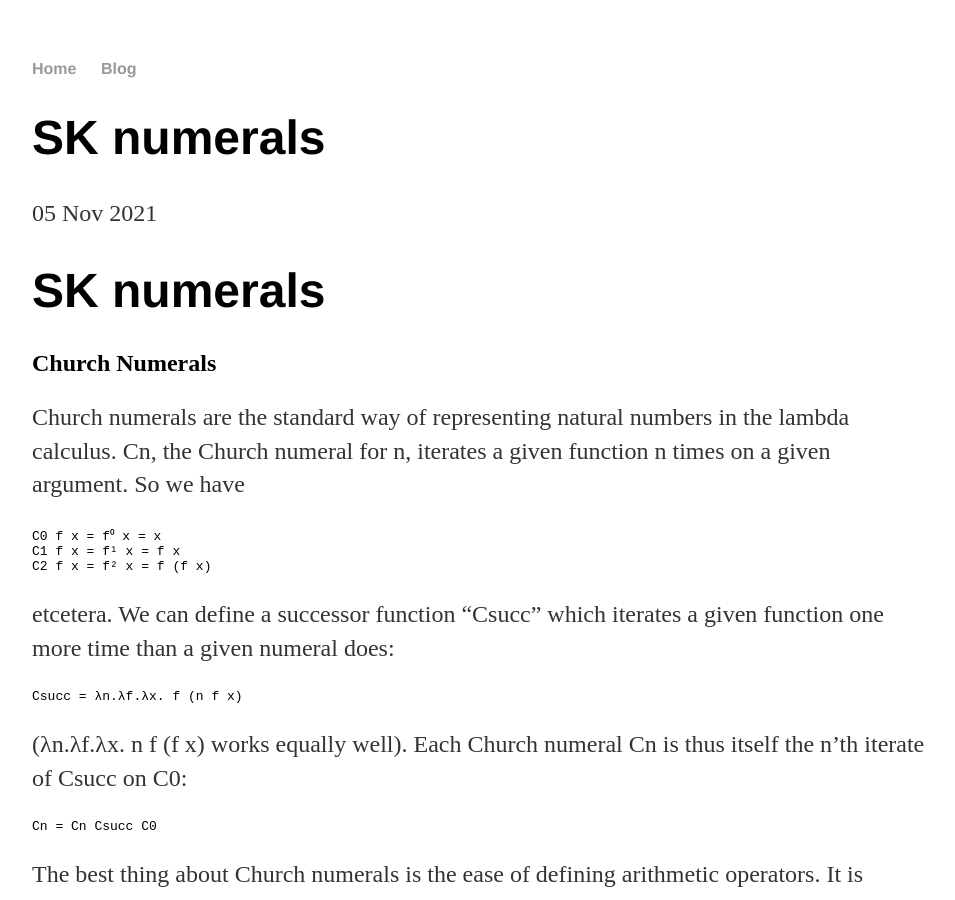
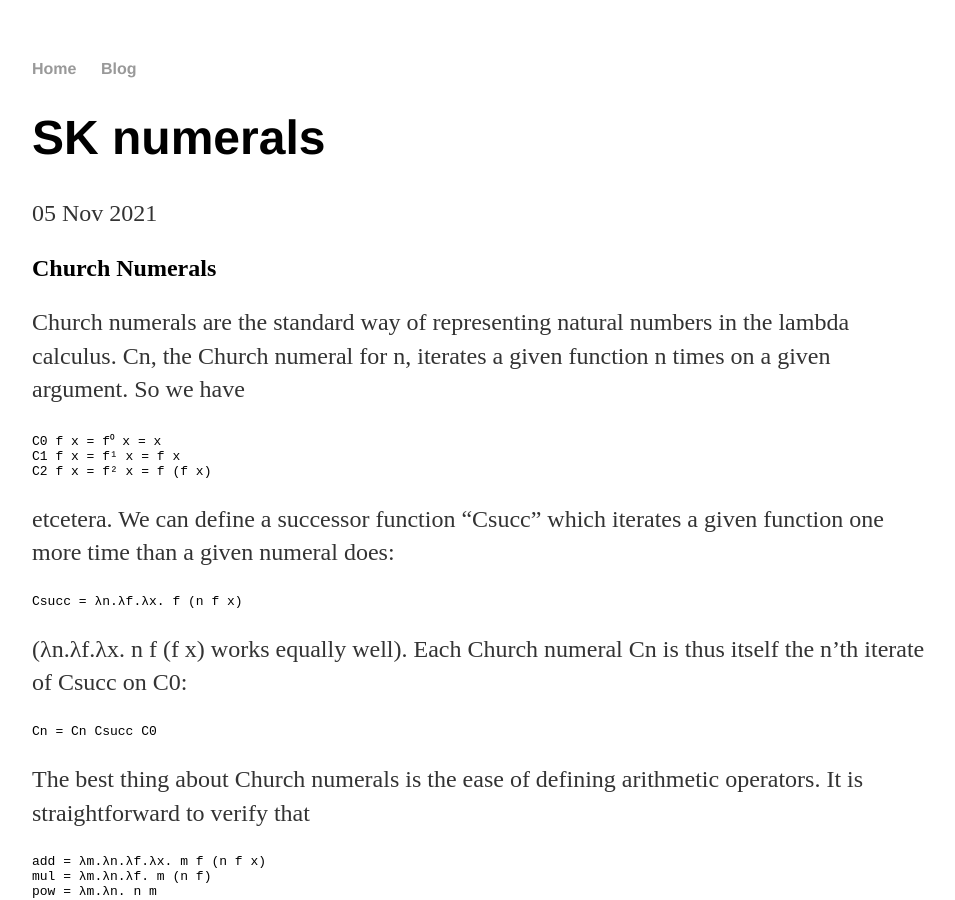
Before and after one commit to tromp/tromp.github.io, a Jekyll site: the page built from _posts/2021-11-05-sk-numerals.md, in a window 1280 px wide and 900 px high. Shown: the whole window, without its empty margins (160-1115 px from the left). Built offline with Jekyll 4.4.1, drawn with Linux system fonts in a browser that asks for light colours.

Commit message:
minor post fixes

````diff
--- a/_posts/2021-11-05-sk-numerals.md
+++ b/_posts/2021-11-05-sk-numerals.md
@@ -3,8 +3,6 @@
 title: "SK numerals"
 date: 2021-11-05
 ---
-
-# SK numerals
 
 ## Church Numerals
 
@@ -14,7 +12,6 @@
 C1 f x = f¹ x = f x
 C2 f x = f² x = f (f x)
 ```
-
 etcetera. We can define a successor function "Csucc" which iterates a given function one more time than a given numeral does:
 ```
 Csucc = λn.λf.λx. f (n f x)
@@ -45,7 +42,7 @@
 ```
 whose operation is illustrated in this Algorithmic Information Theory github repository.
 
-# SK Combinatory Logic
+## SK Combinatory Logic
 
 Combinatory Logic is concerned with terms consisting of the 2 basic combinators
 ```
````
Also changed, not shown: _posts/2020-12-20-soft-supply.md (+2 -2 lines).
